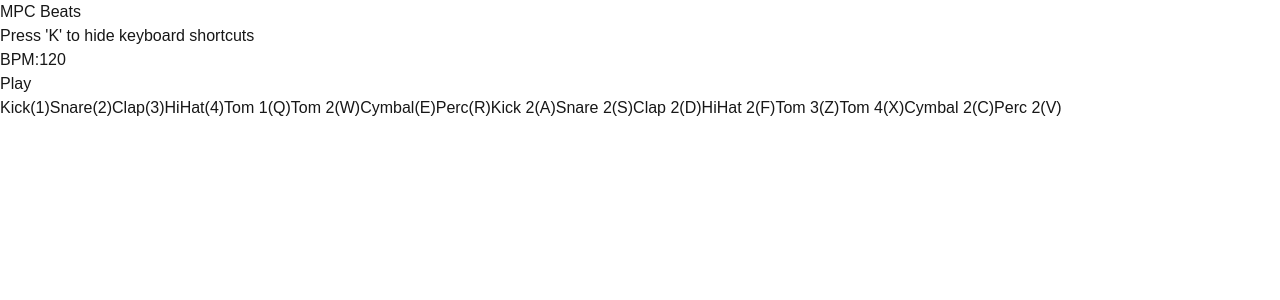
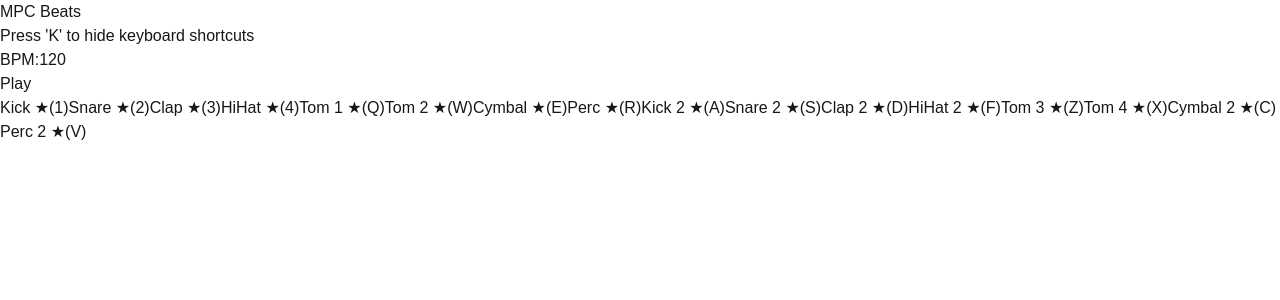
Before and after one commit to enw/rainbow-beat-maker, a Next.js app: page / in a window 1280 px wide. Shown: the top 300 px of the page. Built offline with nearby package versions, Linux system fonts and the light colour scheme; no server answers.

Commit message:
Add visual indicator for failed sample loading

```diff
--- a/src/components/mpc.tsx
+++ b/src/components/mpc.tsx
@@ -135,6 +135,7 @@
   const [samples, setSamples] = useState<Map<number, AudioBuffer>>(new Map());
   const [showShortcuts, setShowShortcuts] = useState(true);
   const audioContextRef = useRef<AudioContext | null>(null);
+  const [failedSamples, setFailedSamples] = useState<Set<number>>(new Set());
 
   // Initialize audio context and load samples
   useEffect(() => {
@@ -154,6 +155,7 @@
           setSamples((prev) => new Map(prev).set(pad.id, audioBuffer));
         } catch (error) {
           console.error(`Error loading sample for pad ${pad.id}:`, error);
+          setFailedSamples(prev => new Set(prev).add(pad.id));
         }
       };
 
@@ -279,7 +281,10 @@
                 activePads.has(pad.id) ? "scale-90" : "scale-100"
               }`}
             >
-              <span className="text-lg font-bold">{pad.name}</span>
+              <span className="text-lg font-bold">
+                {pad.name}
+                {failedSamples.has(pad.id) && " ★"}
+              </span>
               {showShortcuts && (
                 <span className="text-sm opacity-80 mt-1">({pad.key})</span>
               )}
```
